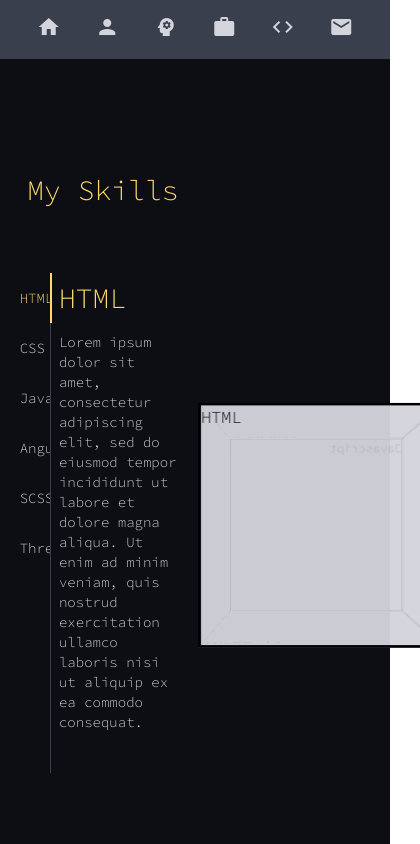
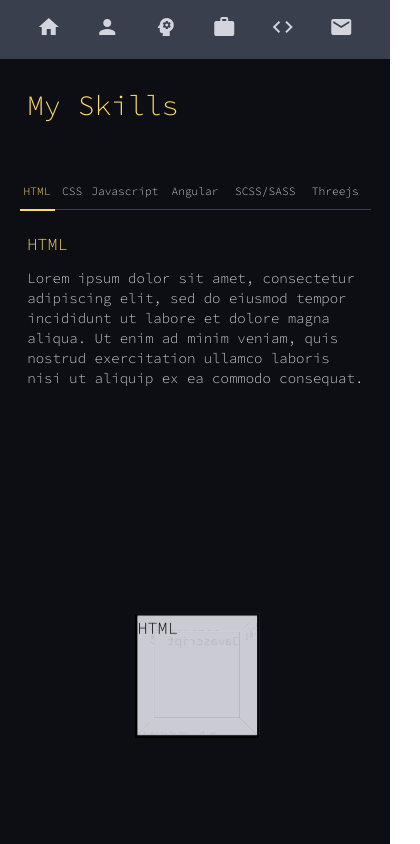
Before and after one commit to np1goal/Portfolio, an Angular app: page /skill in a window 390 px wide. Shown: the whole page, 420 px wide, since content can reach past the window. Built offline with nearby package versions, Linux system fonts and the light colour scheme; a web font is replaced by a local one.

Commit message:
Skills Mobile Responsive
Skills page is mobile responsive till 160px width

```diff
--- a/src/app/skill/skill.component.html
+++ b/src/app/skill/skill.component.html
@@ -14,8 +14,8 @@
                     <div class="topic-button" id="threejs" (click) = "changeTab('threejs');">Threejs</div>
                 </div>
                 <div id="skills-description">
-                    <div id="skill-topic">HTML</div>
-                    <div id="skill-description">hello</div>
+                    <div id="skill-topic"></div>
+                    <div id="skill-description"></div>
                 </div>
             </div>
         </div>
--- a/src/app/skill/skill.component.scss
+++ b/src/app/skill/skill.component.scss
@@ -35,7 +35,7 @@
     grid-area: skill-content;
     display: grid;
     grid-template-columns: 50% 5% 45%;
-    grid-template-areas: 'skills-list-section . skills-cube-section'
+    grid-template-areas: 'skills-list-section . skills-cube-section';
 }
 
 #skills-list-section {
@@ -77,6 +77,10 @@
     100% { border-right: 2px solid $textColor; }
 }
 
+@keyframes topic-border-remove-animation {
+    100% { border-right: 0px solid $textColor; }
+}
+
 #skills-description {
     grid-area: skills-description;
     display: grid;
@@ -102,7 +106,9 @@
 
 #skills-cube-section {
     grid-area: skills-cube-section;
-    @include center-content;
+    margin-left: 5vw;
+    margin-top: 10vh;
+    // @include center-content;
 }
 
 #scene {
@@ -139,3 +145,247 @@
     0% { transform: rotateY(0); }
   100% { transform: rotateY(360deg); }
 }
+
+@media only screen and (max-width: 800px) {
+    #skill-content {
+        grid-template-columns: 60% 0% 40%;
+    }
+
+    #skills-list-section {
+        grid-template-columns: 5% 90% 5%;
+    }
+
+    #skills-list {
+        grid-template-columns: 25% auto;
+    }
+}
+
+@media only screen and (max-width: 700px) {
+
+    #skill-document {
+        grid-template-rows: 10vh 5vh 84vh;
+    }
+
+    #skill-content {
+        grid-template-columns: auto;
+        grid-template-rows: 50% 5% 45%;
+        grid-template-areas:    'skills-list-section'
+                                '.'
+                                'skills-cube-section';
+    }
+
+    #skills-list {
+        grid-template-columns: 20% auto;
+    }
+
+    #skills-cube-section {
+        margin-left: 0vw;
+        margin-top: 0vh;
+        @include center-content-horizontally;
+    }
+}
+
+@media only screen and (max-width: 500px) {
+
+    #skill-content {
+        grid-template-rows: 65% 5% 30%;
+    }
+
+    #skills-list {
+        grid-template-columns: auto;
+        grid-template-rows: 10% 5% auto;
+        grid-template-areas:    'skills-topics'
+                                '.'
+                                'skills-description';
+    }
+
+    #skills-topics {
+        border-right: 0px solid $secondaryBackgroundColor;
+        border-bottom: 1px solid $secondaryBackgroundColor;
+        display: flex;
+        flex-direction: row;
+    }
+
+    .topic-button {
+        height: 100%;
+        width: 20%;
+        @include center-content;
+        overflow-x: hidden;
+        cursor: pointer;
+    }
+
+    #html {
+        width: 10%;
+    }
+
+    #css {
+        width: 10%;
+    }
+
+    @keyframes topic-border-animation {
+        100% { border-bottom: 2px solid $textColor; }
+    }
+
+    @keyframes topic-border-remove-animation {
+        100% { border-bottom: 0px solid $textColor; }
+    }
+
+    #scene {
+        width: 100px;
+        height: 100px;
+        perspective: 300px;
+    }
+
+    #cube {
+        width: 100%;
+        height: 100%;
+        position: relative;
+        transform-style: preserve-3d;
+        transform: translateZ(-50px);
+        // animation: animation 5s ease infinite;
+    }
+
+    .cube__face {
+        position: absolute;
+        width: 100px;
+        height: 100px;
+        border: 2px solid #000;
+        background-color: rgba($secondaryTextColor, 0.8);
+    }
+
+    #html-cube-face { transform: rotateY(  0deg) translateZ(50px); }
+    #css-cube-face { transform: rotateY( -90deg) translateZ(50px); }
+    #javascript-cube-face { transform: rotateY(180deg) translateZ(50px); }
+    #angular-cube-face { transform: rotateY(90deg) translateZ(50px); }
+    #scsssass-cube-face { transform: rotateX( 90deg) translateZ(50px); }
+    #threejs-cube-face { transform: rotateX(-90deg) translateZ(50px); }
+}
+
+@media only screen and (max-width: 450px) {
+
+    #skills-topics {
+        font-size: 0.8em;
+    }
+
+    #skill-topic {
+       font-size: 1.2em;
+    }
+
+    #skill-description {
+        font-size: 1em;
+    }
+}
+
+@media only screen and (max-width: 350px) {
+
+    #skills-topics {
+        font-size: 0.7em;
+    }
+
+    #skill-topic {
+        font-size: 1.1em;
+     }
+
+     #skill-description {
+         font-size: 0.9em;
+     }
+}
+
+@media only screen and (max-width: 300px) {
+
+    #skills-topics {
+        font-size: 0.6em;
+    }
+
+    #skill-topic {
+        font-size: 1em;
+     }
+
+     #skill-description {
+         font-size: 0.8em;
+     }
+}
+
+@media only screen and (max-width: 260px) {
+
+    #skills-topics {
+        font-size: 0.5em;
+    }
+
+    #skill-topic {
+        font-size: 0.9em;
+     }
+
+     #skill-description {
+         font-size: 0.7em;
+     }
+}
+
+@media only screen and (max-width: 210px) {
+
+    #skill-heading {
+        font-size: 1.5em;
+    }
+
+    #skills-topics {
+        font-size: 0.4em;
+    }
+
+    #skill-topic {
+        font-size: 0.8em;
+     }
+
+     #skill-description {
+         font-size: 0.6em;
+     }
+}
+
+@media only screen and (max-width: 160px) {
+
+    #skill-heading {
+        font-size: 1.2em;
+    }
+
+    #skills-topics {
+        font-size: 0.2em;
+    }
+
+    #skill-topic {
+        font-size: 0.6em;
+     }
+
+     #skill-description {
+         font-size: 0.4em;
+         overflow-x: auto;
+     }
+
+    #scene {
+        width: 50px;
+        height: 50px;
+        perspective: 150px;
+    }
+
+    #cube {
+        width: 100%;
+        height: 100%;
+        position: relative;
+        transform-style: preserve-3d;
+        transform: translateZ(-25px);
+        // animation: animation 5s ease infinite;
+    }
+
+    .cube__face {
+        position: absolute;
+        width: 50px;
+        height: 50px;
+        border: 2px solid #000;
+        background-color: rgba($secondaryTextColor, 0.8);
+    }
+
+    #html-cube-face { transform: rotateY(  0deg) translateZ(25px); }
+    #css-cube-face { transform: rotateY( -90deg) translateZ(25px); }
+    #javascript-cube-face { transform: rotateY(180deg) translateZ(25px); }
+    #angular-cube-face { transform: rotateY(90deg) translateZ(25px); }
+    #scsssass-cube-face { transform: rotateX( 90deg) translateZ(25px); }
+    #threejs-cube-face { transform: rotateX(-90deg) translateZ(25px); }
+}
--- a/src/app/skill/skill.component.ts
+++ b/src/app/skill/skill.component.ts
@@ -25,9 +25,9 @@ export class SkillComponent implements OnInit {
 
   changeTab(topic) {
     document.getElementById(this.activeTopic).style.color = '#d4d4dc';
-    document.getElementById(this.activeTopic).style.borderRight = '0px solid transparent';
+    document.getElementById(this.activeTopic).style.animation = 'topic-border-remove-animation 0.1s forwards';
     document.getElementById(topic).style.color = '#feda6a';
-    document.getElementById(topic).style.borderRight = '2px solid #feda6a';
+    document.getElementById(topic).style.animation = 'topic-border-animation 0.1s forwards';
 
     this.activeTopic = topic;
     this.descriptionDisplay(topic);
```
